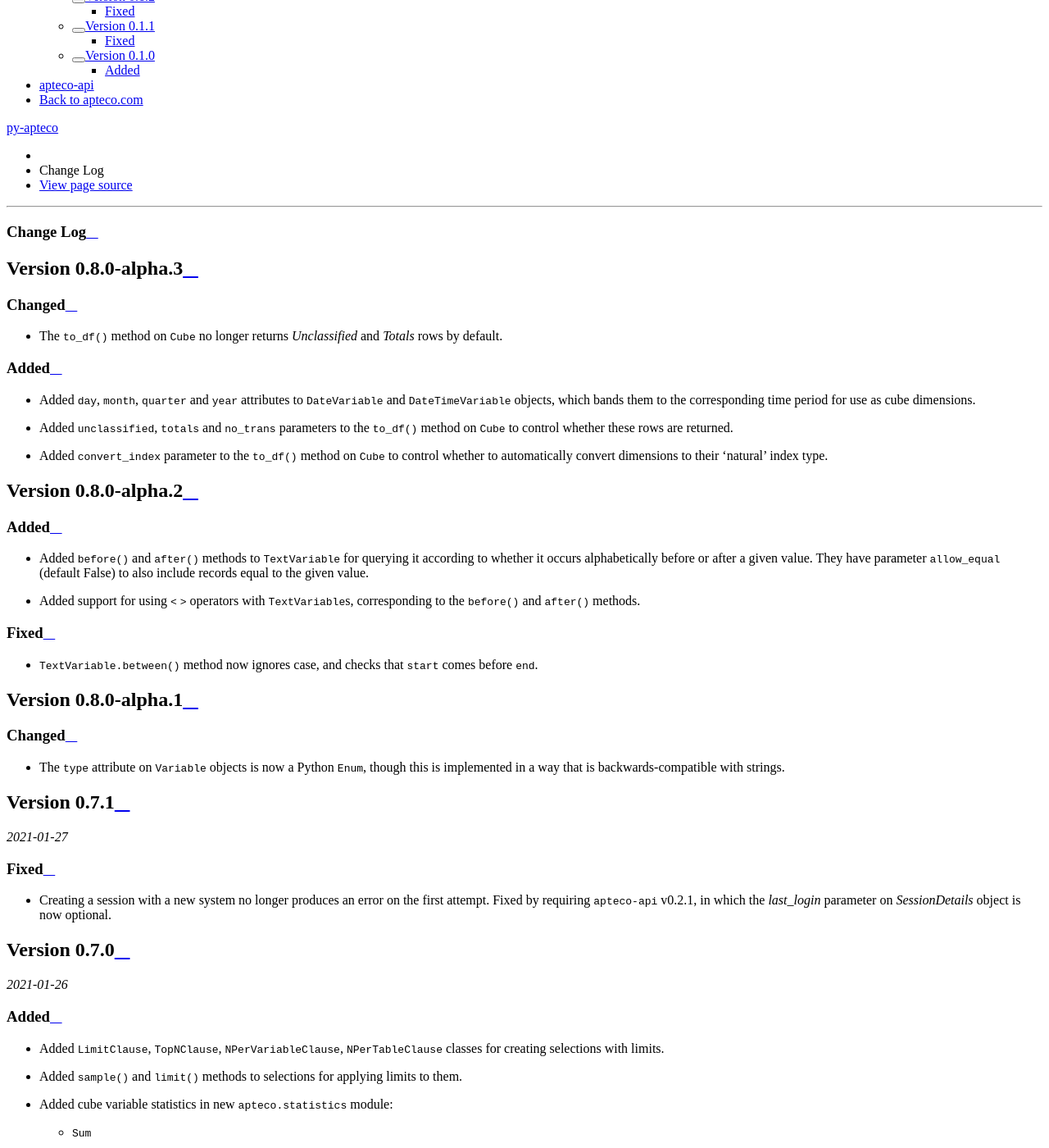
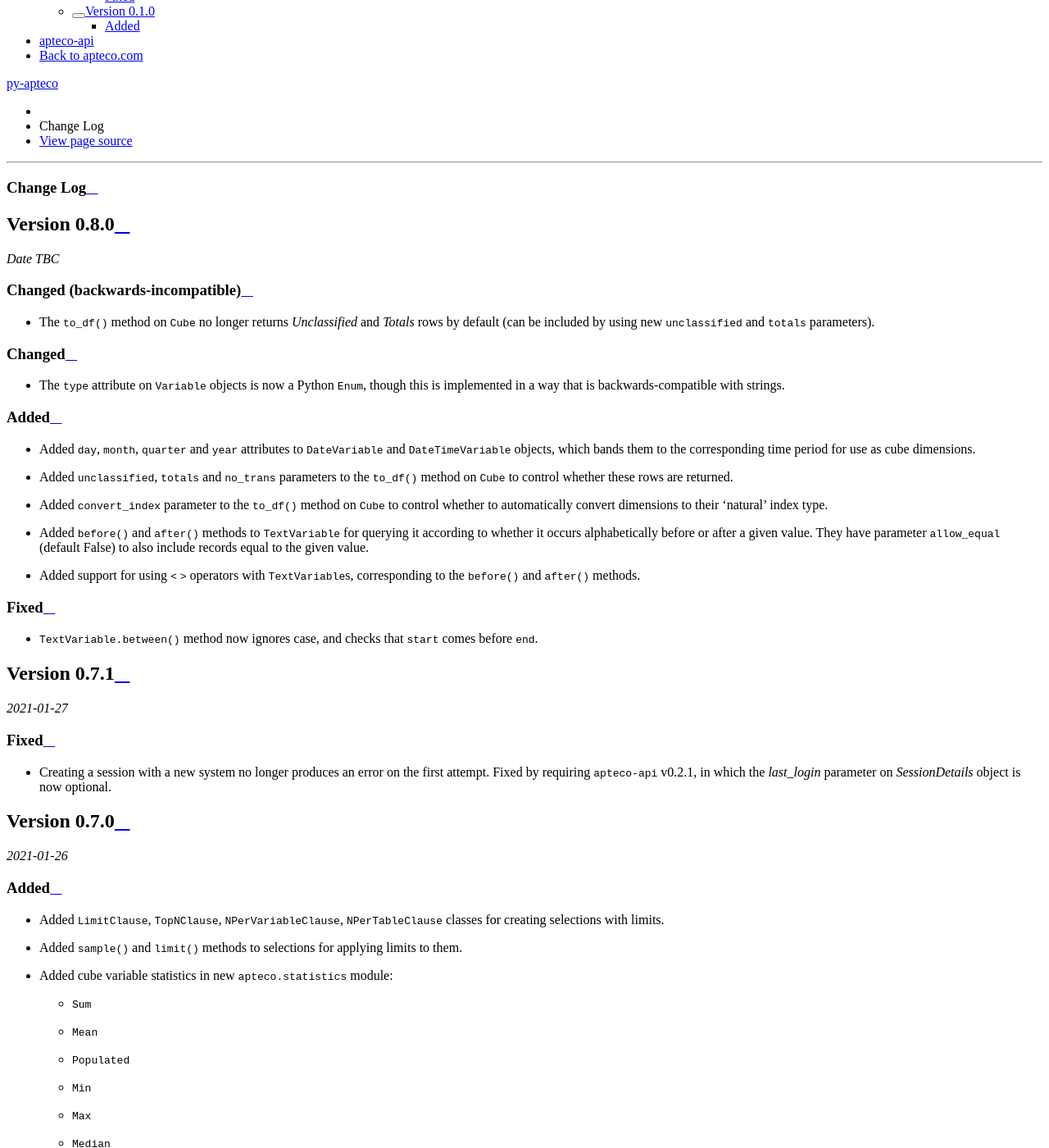
Before and after one commit to Apteco/py-apteco, a Sphinx documentation site: the page built from docs/source/changelog.rst, in a window 1280 px wide and 1400 px high, scrolled down 884 px. Shown: the whole window at 82% size. Built offline with Sphinx 7.4.7 and the Read the Docs theme 2.0.0, drawn with Linux system fonts in a browser that asks for light colours; some of the changed text lies outside the part shown.

Commit message:
Amalgamate changelog. [AB#4563] - changes since the last update are all internal-only, or within the scope of v0.8.0 changes already documentation, so just collating changes from alphas 1-3

```diff
--- a/docs/source/changelog.rst
+++ b/docs/source/changelog.rst
@@ -2,14 +2,22 @@
   Change Log
 **************
 
-Version 0.8.0-alpha.3
-=====================
+Version 0.8.0
+=============
+
+*Date TBC*
+
+Changed (backwards-incompatible)
+--------------------------------
+
+* The ``to_df()`` method on ``Cube`` no longer returns *Unclassified* and *Totals* rows
+  by default (can be included by using new ``unclassified`` and ``totals`` parameters).
 
 Changed
 -------
 
-* The ``to_df()`` method on ``Cube`` no longer returns *Unclassified* and *Totals* rows
-  by default.
+* The ``type`` attribute on ``Variable`` objects is now a Python ``Enum``,
+  though this is implemented in a way that is backwards-compatible with strings.
 
 Added
 -----
@@ -21,13 +29,6 @@
   to the ``to_df()`` method on ``Cube`` to control whether these rows are returned.
 * Added ``convert_index`` parameter to the ``to_df()`` method on ``Cube``
   to control whether to automatically convert dimensions to their 'natural' index type.
-
-Version 0.8.0-alpha.2
-=====================
-
-Added
------
-
 * Added ``before()`` and ``after()`` methods to ``TextVariable`` for querying it
   according to whether it occurs alphabetically before or after a given value.
   They have parameter ``allow_equal`` (default False) to also include records equal
@@ -40,15 +41,6 @@
 
 * ``TextVariable.between()`` method now ignores case,
   and checks that ``start`` comes before ``end``.
-
-Version 0.8.0-alpha.1
-=====================
-
-Changed
--------
-
-* The ``type`` attribute on ``Variable`` objects is now a Python ``Enum``,
-  though this is implemented in a way that is backwards-compatible with strings.
 
 Version 0.7.1
 =============
```
